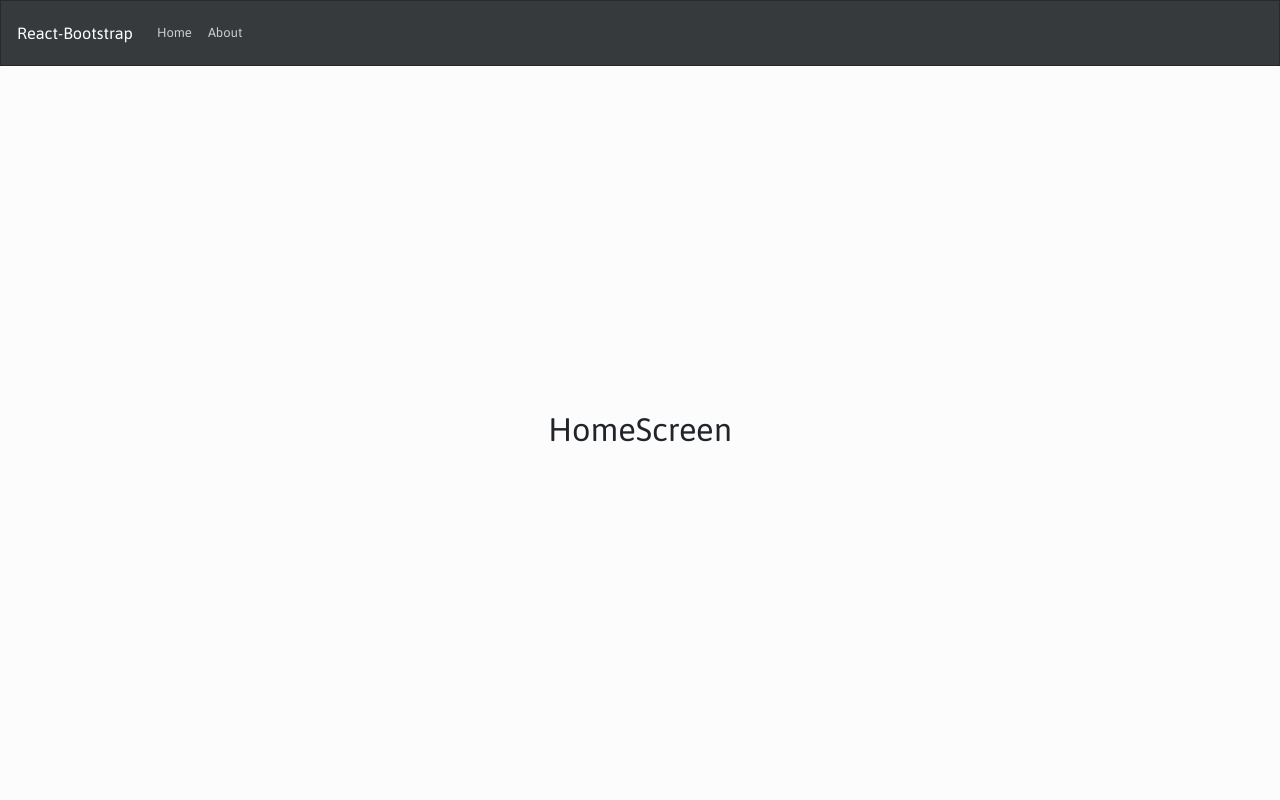
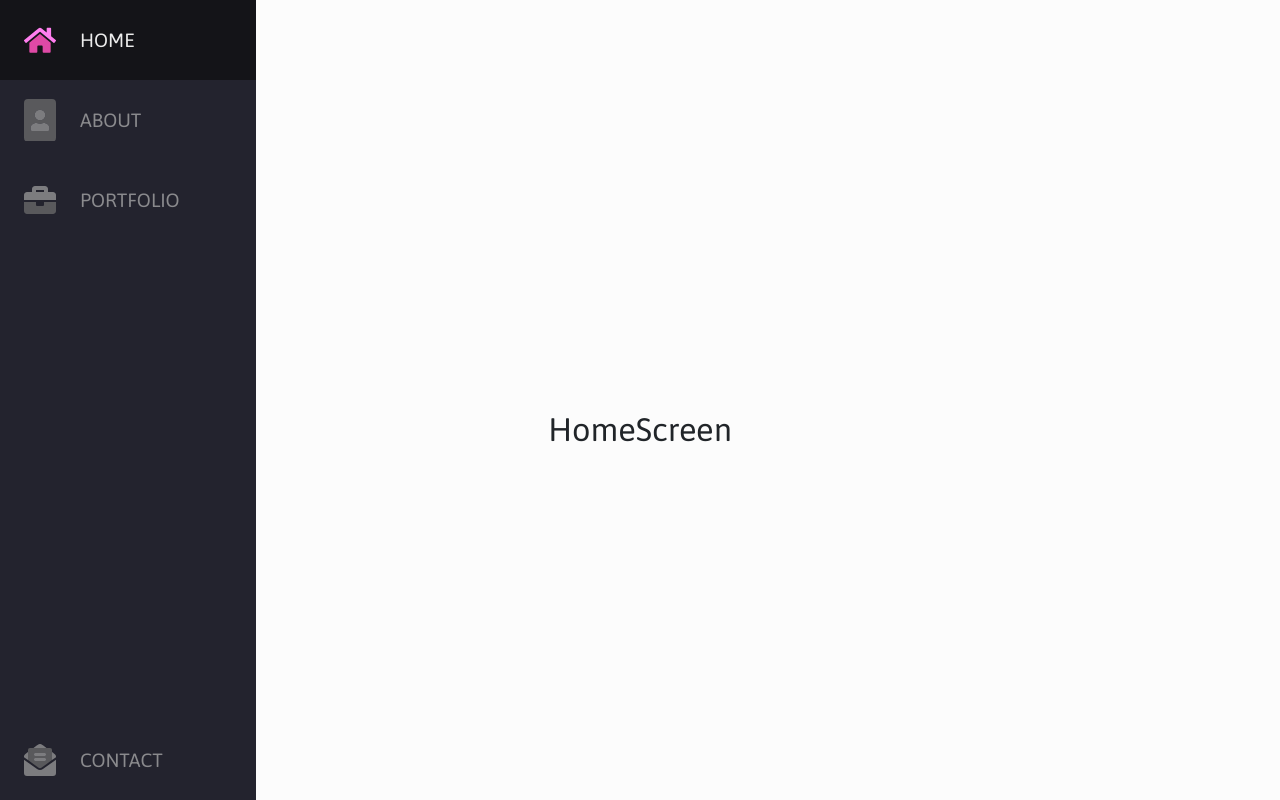
Before and after one commit to danielrs95/personalWeb, a React (Create React App) app: page / in a window 1280 px wide. Shown: the top 800 px of the page. Built offline with nearby package versions, Linux system fonts and the light colour scheme.

Commit message:
crea lateral header y eliminal el header principal superior

```diff
--- a/public/index.html
+++ b/public/index.html
@@ -15,6 +15,12 @@
       href="https://fonts.googleapis.com/css2?family=Asap&display=swap"
       rel="stylesheet"
     />
+    <link
+      rel="stylesheet"
+      href="https://cdnjs.cloudflare.com/ajax/libs/font-awesome/5.15.2/css/all.min.css"
+      integrity="sha512-HK5fgLBL+xu6dm/Ii3z4xhlSUyZgTT9tuc/hSrtw6uzJOvgRr2a9jyxxT1ely+B+xFAmJKVSTbpM/CuL7qxO8w=="
+      crossorigin="anonymous"
+    />
     <title>React App</title>
   </head>
   <body>
--- a/src/App.js
+++ b/src/App.js
@@ -1,12 +1,14 @@
 import React from "react";
 import Header from "./components/Header";
+import LateralHeader from "./components/LateralHeader";
 import AboutScreen from "./screens/AboutScreen";
 import HomeScreen from "./screens/HomeScreen";
 
 const App = () => {
   return (
     <div>
-      <Header />
+      <LateralHeader />
+      {/* <Header /> */}
       <HomeScreen />
       <AboutScreen />
     </div>
--- /dev/null
+++ b/src/components/LateralHeader.js
@@ -0,0 +1,156 @@
+import React from "react";
+
+const LateralHeader = () => {
+  return (
+    <nav className='lateral-navbar'>
+      <ul className='lateral-navbar-nav'>
+        {/* <li className='logo'>
+          <a href='#' className='lateral-nav-link'>
+            <span className='link-text logo-text'>Fireship</span>
+            <svg
+              aria-hidden='true'
+              focusable='false'
+              data-prefix='fad'
+              data-icon='angle-double-right'
+              role='img'
+              xmlns='http://www.w3.org/2000/svg'
+              viewBox='0 0 448 512'
+              className='svg-inline--fa fa-angle-double-right fa-w-14 fa-5x'
+            >
+              <g className='fa-group'>
+                <path
+                  fill='currentColor'
+                  d='M224 273L88.37 409a23.78 23.78 0 0 1-33.8 0L32 386.36a23.94 23.94 0 0 1 0-33.89l96.13-96.37L32 159.73a23.94 23.94 0 0 1 0-33.89l22.44-22.79a23.78 23.78 0 0 1 33.8 0L223.88 239a23.94 23.94 0 0 1 .1 34z'
+                  className='fa-secondary'
+                ></path>
+                <path
+                  fill='currentColor'
+                  d='M415.89 273L280.34 409a23.77 23.77 0 0 1-33.79 0L224 386.26a23.94 23.94 0 0 1 0-33.89L320.11 256l-96-96.47a23.94 23.94 0 0 1 0-33.89l22.52-22.59a23.77 23.77 0 0 1 33.79 0L416 239a24 24 0 0 1-.11 34z'
+                  className='fa-primary'
+                ></path>
+              </g>
+            </svg>
+          </a>
+        </li> */}
+
+        <li className='lateral-nav-item'>
+          <a href='#home' className='lateral-nav-link'>
+            <svg
+              aria-hidden='true'
+              focusable='false'
+              data-prefix='fad'
+              data-icon='home'
+              role='img'
+              xmlns='http://www.w3.org/2000/svg'
+              viewBox='0 0 576 512'
+              className='svg-inline--fa fa-home fa-w-18 fa-2x'
+            >
+              <g className='fa-group'>
+                <path
+                  fill='currentColor'
+                  d='M336 463.59V368a16 16 0 0 0-16-16h-64a16 16 0 0 0-16 16v95.71a16 16 0 0 1-15.92 16L112 480a16 16 0 0 1-16-16V300.06l184.39-151.85a12.19 12.19 0 0 1 15.3 0L480 300v164a16 16 0 0 1-16 16l-112-.31a16 16 0 0 1-16-16.1z'
+                  className='fa-secondary'
+                ></path>
+                <path
+                  fill='currentColor'
+                  d='M573.32 268.35l-25.5 31a12 12 0 0 1-16.9 1.65L295.69 107.21a12.19 12.19 0 0 0-15.3 0L45.17 301a12 12 0 0 1-16.89-1.65l-25.5-31a12 12 0 0 1 1.61-16.89L257.49 43a48 48 0 0 1 61 0L408 116.61V44a12 12 0 0 1 12-12h56a12 12 0 0 1 12 12v138.51l83.6 68.91a12 12 0 0 1 1.72 16.93z'
+                  className='fa-primary'
+                ></path>
+              </g>
+            </svg>
+            <span className='link-text'>Home</span>
+          </a>
+        </li>
+
+        <li className='lateral-nav-item'>
+          <a href='#about' className='lateral-nav-link'>
+            <svg
+              aria-hidden='true'
+              focusable='false'
+              data-prefix='fad'
+              data-icon='portrait'
+              role='img'
+              xmlns='http://www.w3.org/2000/svg'
+              viewBox='0 0 384 512'
+              class='svg-inline--fa fa-portrait fa-w-12 fa-2x'
+            >
+              <g class='fa-group'>
+                <path
+                  fill='currentColor'
+                  d='M336 0H48A48 48 0 0 0 0 48v416a48 48 0 0 0 48 48h288a48 48 0 0 0 48-48V48a48 48 0 0 0-48-48zM192 128a64 64 0 1 1-64 64 64.06 64.06 0 0 1 64-64zm112 236.8c0 10.6-10 19.2-22.4 19.2H102.4C90 384 80 375.4 80 364.8v-19.2c0-31.8 30.1-57.6 67.2-57.6h5a103 103 0 0 0 79.6 0h5c37.1 0 67.2 25.8 67.2 57.6z'
+                  class='fa-secondary'
+                ></path>
+                <path
+                  fill='currentColor'
+                  d='M192 256a64 64 0 1 0-64-64 64.06 64.06 0 0 0 64 64zm44.8 32h-5a103 103 0 0 1-79.6 0h-5c-37.1 0-67.2 25.8-67.2 57.6v19.2c0 10.6 10 19.2 22.4 19.2h179.2c12.4 0 22.4-8.6 22.4-19.2v-19.2c0-31.8-30.1-57.6-67.2-57.6z'
+                  class='fa-primary'
+                ></path>
+              </g>
+            </svg>
+            <span className='link-text'>About</span>
+          </a>
+        </li>
+
+        <li className='lateral-nav-item'>
+          <a href='#porftolio' className='lateral-nav-link'>
+            <svg
+              aria-hidden='true'
+              focusable='false'
+              data-prefix='fad'
+              data-icon='briefcase'
+              role='img'
+              xmlns='http://www.w3.org/2000/svg'
+              viewBox='0 0 512 512'
+              class='svg-inline--fa fa-briefcase fa-w-16 fa-2x'
+            >
+              <g class='fa-group'>
+                <path
+                  fill='currentColor'
+                  d='M320 288h192v144c0 25.6-22.4 48-48 48H48c-25.6 0-48-22.4-48-48V288h192v48a16 16 0 0 0 16 16h96a16 16 0 0 0 16-16z'
+                  class='fa-secondary'
+                ></path>
+                <path
+                  fill='currentColor'
+                  d='M464 128h-80V80c0-25.6-22.4-48-48-48H176c-25.6 0-48 22.4-48 48v48H48c-25.6 0-48 22.4-48 48v80h512v-80c0-25.6-22.4-48-48-48zm-144 0H192V96h128z'
+                  class='fa-primary'
+                ></path>
+              </g>
+            </svg>
+            <span className='link-text'>Portfolio</span>
+          </a>
+        </li>
+
+        <li className='lateral-nav-item'>
+          <a href='#contact' className='lateral-nav-link'>
+            <svg
+              aria-hidden='true'
+              focusable='false'
+              data-prefix='fad'
+              data-icon='envelope-open-text'
+              role='img'
+              xmlns='http://www.w3.org/2000/svg'
+              viewBox='0 0 512 512'
+              class='svg-inline--fa fa-envelope-open-text fa-w-16 fa-2x'
+            >
+              <g class='fa-group'>
+                <path
+                  fill='currentColor'
+                  d='M64,257.6,227.9,376a47.72,47.72,0,0,0,56.2,0L448,257.6V96a32,32,0,0,0-32-32H96A32,32,0,0,0,64,96ZM160,160a16,16,0,0,1,16-16H336a16,16,0,0,1,16,16v16a16,16,0,0,1-16,16H176a16,16,0,0,1-16-16Zm0,80a16,16,0,0,1,16-16H336a16,16,0,0,1,16,16v16a16,16,0,0,1-16,16H176a16,16,0,0,1-16-16Z'
+                  class='fa-secondary'
+                ></path>
+                <path
+                  fill='currentColor'
+                  d='M352,160a16,16,0,0,0-16-16H176a16,16,0,0,0-16,16v16a16,16,0,0,0,16,16H336a16,16,0,0,0,16-16Zm-16,64H176a16,16,0,0,0-16,16v16a16,16,0,0,0,16,16H336a16,16,0,0,0,16-16V240A16,16,0,0,0,336,224ZM329.4,41.4C312.6,29.2,279.2-.3,256,0c-23.2-.3-56.6,29.2-73.4,41.4L152,64H360ZM64,129c-23.9,17.7-42.7,31.6-45.6,34A48,48,0,0,0,0,200.7v10.7l64,46.2Zm429.6,34c-2.9-2.3-21.7-16.3-45.6-33.9V257.6l64-46.2V200.7A48,48,0,0,0,493.6,163ZM256,417.1a80,80,0,0,1-46.9-15.2L0,250.9V464a48,48,0,0,0,48,48H464a48,48,0,0,0,48-48V250.9l-209.1,151A80,80,0,0,1,256,417.1Z'
+                  class='fa-primary'
+                ></path>
+              </g>
+            </svg>
+            <span className='link-text'>Contact</span>
+          </a>
+        </li>
+      </ul>
+    </nav>
+  );
+};
+
+export default LateralHeader;
--- a/src/index.css
+++ b/src/index.css
@@ -8,6 +8,125 @@ body {
 code {
   font-family: source-code-pro, Menlo, Monaco, Consolas, "Courier New",
     monospace;
+}
+
+/* Variables for lateral navbar */
+:root {
+  font-size: 16px;
+  font-family: "Open Sans";
+  --text-primary: #b6b6b6;
+  --text-secondary: #ececec;
+  --bg-primary: #23232e;
+  --bg-secondary: #141418;
+  --transition-speed: 600ms;
+}
+
+/* Customize scrollbar */
+body::-webkit-scrollbar {
+  width: 0.25rem;
+}
+
+body::-webkit-scrollbar-track {
+  background: #1e1e24;
+}
+
+body::-webkit-scrollbar-thumb {
+  background: #6649b8;
+}
+
+/* main {
+  margin-left: 5rem;
+  padding: 1rem;
+} */
+
+.lateral-navbar {
+  position: fixed;
+  background-color: var(--bg-primary);
+  transition: width 600ms ease;
+  width: 5rem;
+  height: 100vh;
+}
+
+.lateral-navbar-nav {
+  list-style: none;
+  padding: 0;
+  margin: 0;
+  display: flex;
+  flex-direction: column;
+  align-items: center;
+  height: 100%;
+}
+
+.lateral-nav-item {
+  width: 100%;
+}
+
+.lateral-nav-item:last-child {
+  margin-top: auto;
+}
+
+.lateral-nav-link {
+  display: flex;
+  align-items: center;
+  height: 5rem;
+  color: var(--text-primary);
+  text-decoration: none;
+  filter: grayscale(100%) opacity(0.7);
+  transition: var(--transition-speed);
+}
+
+.lateral-nav-link:hover {
+  filter: grayscale(0%) opacity(1);
+  background: var(--bg-secondary);
+  color: var(--text-secondary);
+  text-decoration: none;
+}
+
+.link-text {
+  font-size: 1.2rem;
+  text-transform: uppercase;
+  display: none;
+  margin-left: 0rem;
+  text-decoration: none;
+}
+
+.lateral-nav-link svg {
+  width: 2rem;
+  min-width: 2rem;
+  margin: 0 1.5rem;
+}
+
+.fa-primary {
+  color: #ff7eee;
+}
+
+.fa-secondary {
+  color: #df49a6;
+}
+
+.fa-primary,
+.fa-secondary {
+  transition: var(--transition-speed);
+}
+
+.lateral-navbar:hover {
+  width: 20vw;
+}
+
+.lateral-navbar:hover .link-text {
+  display: block;
+}
+
+.logo {
+  font-weight: bold;
+  text-transform: uppercase;
+  margin-bottom: 1rem;
+  text-align: center;
+  color: var(--text-secondary);
+  background: var(--bg-secondary);
+  font-size: 1.5rem;
+  letter-spacing: 0.3ch;
+  width: 100%;
 }
 
 #home {
```
